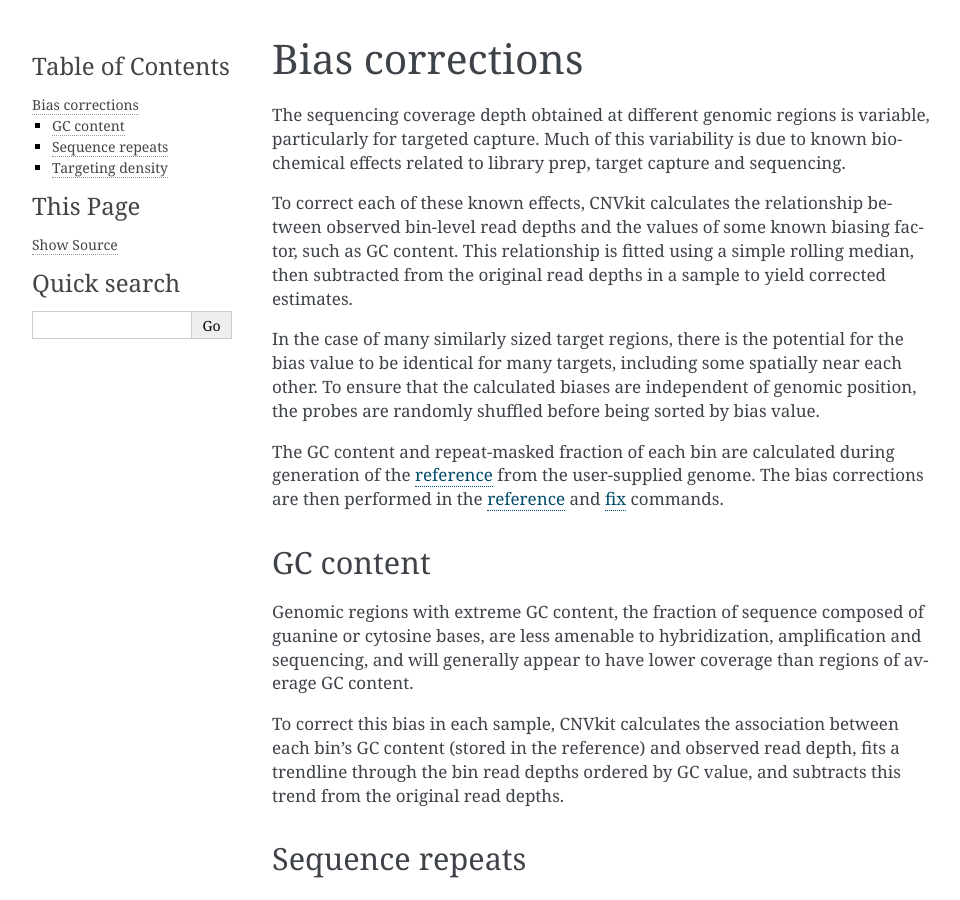
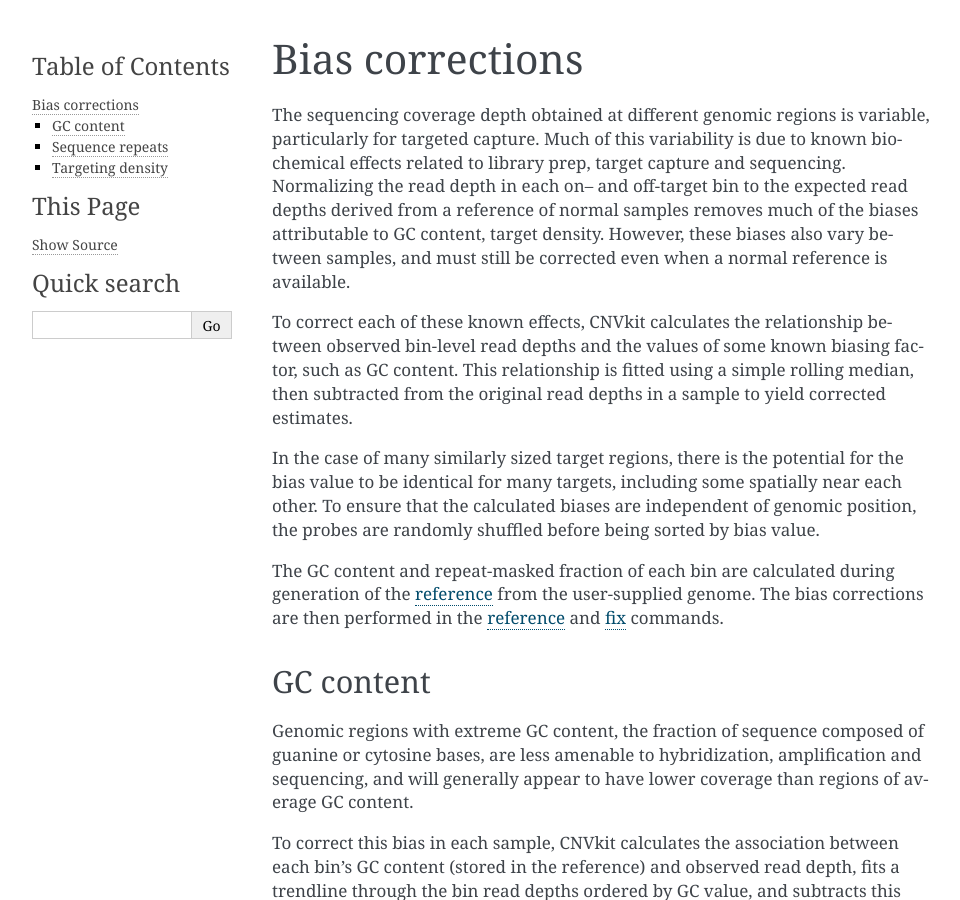
Before and after one commit to etal/cnvkit, a Sphinx documentation site: the page built from doc/bias.rst, in a window 1280 px wide and 900 px high. Shown: the whole window, without its empty margins (148-1108 px from the left). Built offline with Sphinx 7.4.7, drawn with Linux system fonts in a browser that asks for light colours; the version number is read from the project's files by our own code.

Commit message:
doc/bias: mention variation in biases between samples

```diff
--- a/doc/bias.rst
+++ b/doc/bias.rst
@@ -4,6 +4,11 @@
 The sequencing coverage depth obtained at different genomic regions is variable,
 particularly for targeted capture. Much of this variability is due to known
 biochemical effects related to library prep, target capture and sequencing.
+Normalizing the read depth in each on-- and off-target bin to the expected read
+depths derived from a reference of normal samples removes much of
+the biases attributable to GC content, target density. However, these biases
+also vary between samples, and must still be corrected even when a normal
+reference is available.
 
 To correct each of these known effects, CNVkit calculates the relationship
 between observed bin-level read depths and the values of some known biasing
```
